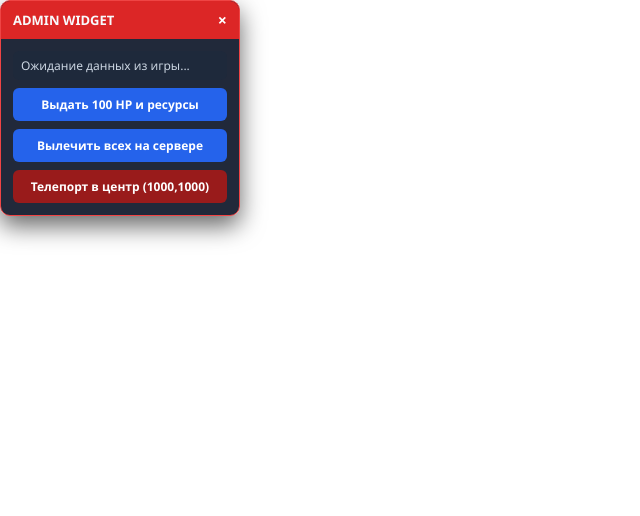
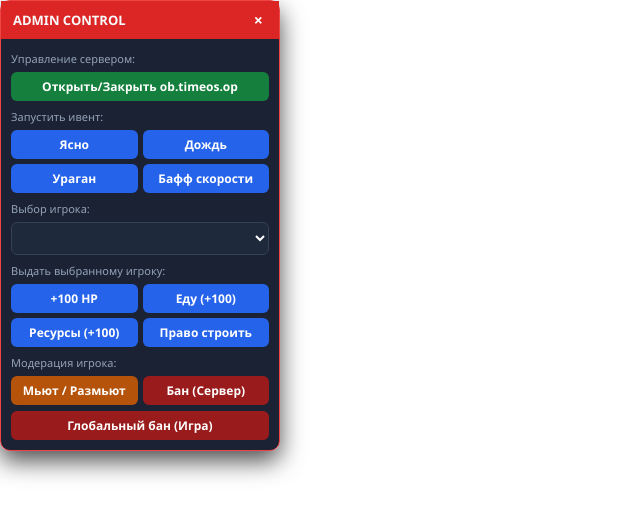
Before and after one commit to PROB7X/T-CH, a website: page widget.html in a window 1280 px wide. Shown: the whole page, without its empty margins (0-640 px from the left). Drawn offline with Linux system fonts and the light colour scheme.

Commit message:
Update widget.html

```diff
--- a/widget.html
+++ b/widget.html
@@ -6,86 +6,104 @@
         * { box-sizing: border-box; margin: 0; padding: 0; font-family: 'Segoe UI', sans-serif; user-select: none; }
         body { background: transparent; overflow: hidden; }
         .panel {
-            width: 240px;
-            background: rgba(15, 23, 42, 0.92);
-            border: 1px solid #ef4444;
-            border-radius: 10px;
-            color: #f8fafc;
-            box-shadow: 0 10px 25px rgba(0,0,0,0.6);
-            overflow: hidden;
+            width: 280px; background: rgba(15, 23, 42, 0.95); border: 1px solid #ef4444;
+            border-radius: 10px; color: #f8fafc; box-shadow: 0 10px 25px rgba(0,0,0,0.7);
         }
         .header {
-            background: #dc2626;
-            padding: 8px 12px;
-            font-size: 13px;
-            font-weight: bold;
-            display: flex;
-            justify-content: space-between;
-            align-items: center;
-            cursor: move; /* Курсор перетаскивания */
+            background: #dc2626; padding: 8px 12px; font-size: 13px; font-weight: bold;
+            display: flex; justify-content: space-between; align-items: center; cursor: move;
         }
-        .body { padding: 12px; display: flex; flex-direction: column; gap: 8px; }
-        .stats { font-size: 12px; color: #cbd5e1; background: #1e293b; padding: 6px 8px; border-radius: 6px; }
-        button {
-            background: #2563eb; color: #fff; border: none; padding: 8px;
-            border-radius: 6px; font-size: 12px; font-weight: 600; cursor: pointer;
-            transition: background 0.2s;
+        .body { padding: 10px; display: flex; flex-direction: column; gap: 6px; font-size: 12px; }
+        select, button {
+            width: 100%; padding: 6px 8px; border-radius: 6px; border: 1px solid #334155;
+            background: #1e293b; color: #fff; font-size: 12px; cursor: pointer;
         }
+        button { background: #2563eb; border: none; font-weight: 600; }
         button:hover { background: #1d4ed8; }
-        button.danger { background: #991b1b; }
-        .close-btn { background: none; border: none; color: white; font-size: 16px; cursor: pointer; padding: 0; min-width: auto; }
+        .grid2 { display: grid; grid-template-columns: 1fr 1fr; gap: 5px; }
+        .warn { background: #b45309; }
+        .danger { background: #991b1b; }
+        .success { background: #15803d; }
+        .close-btn { background: none; width: auto; padding: 0 4px; font-size: 16px; }
+        .label { color: #94a3b8; font-size: 11px; margin-top: 2px; }
     </style>
 </head>
 <body>
     <div class="panel">
         <div class="header" id="drag-handle">
-            <span>ADMIN WIDGET</span>
-            <button class="close-btn" onclick="sendCommand('close')">×</button>
+            <span>ADMIN CONTROL</span>
+            <button class="close-btn" onclick="send('close')">×</button>
         </div>
         <div class="body">
-            <div class="stats" id="info-box">Ожидание данных из игры...</div>
-            <button onclick="sendCommand('healAndRes')">Выдать 100 HP и ресурсы</button>
-            <button onclick="sendCommand('healAll')">Вылечить всех на сервере</button>
-            <button class="danger" onclick="sendCommand('teleportCenter')">Телепорт в центр (1000,1000)</button>
+            <div class="label">Управление сервером:</div>
+            <button class="success" id="btn-room2" onclick="send('toggleRoom2')">Открыть/Закрыть ob.timeos.op</button>
+
+            <div class="label">Запустить ивент:</div>
+            <div class="grid2">
+                <button onclick="send('setEvent', 'clear')">Ясно</button>
+                <button onclick="send('setEvent', 'rain')">Дождь</button>
+                <button onclick="send('setEvent', 'hurricane')">Ураган</button>
+                <button onclick="send('setEvent', 'buff')">Бафф скорости</button>
+            </div>
+
+            <div class="label">Выбор игрока:</div>
+            <select id="player-select"></select>
+
+            <div class="label">Выдать выбранному игроку:</div>
+            <div class="grid2">
+                <button onclick="give('hp')">+100 HP</button>
+                <button onclick="give('food')">Еду (+100)</button>
+                <button onclick="give('res')">Ресурсы (+100)</button>
+                <button onclick="give('build')">Право строить</button>
+            </div>
+
+            <div class="label">Модерация игрока:</div>
+            <div class="grid2">
+                <button class="warn" onclick="mod('mute')">Мьют / Размьют</button>
+                <button class="danger" onclick="mod('banRoom')">Бан (Сервер)</button>
+            </div>
+            <button class="danger" onclick="mod('banGlobal')">Глобальный бан (Игра)</button>
         </div>
     </div>
 
     <script>
-        // 1. Отправка команд в основной index.html
-        function sendCommand(cmd) {
-            window.parent.postMessage({ type: 'ADMIN_CMD', command: cmd }, '*');
+        function send(action, value = null, targetNick = null) {
+            window.parent.postMessage({ type: 'ADMIN_CMD', action, value, targetNick }, '*');
+        }
+        function give(item) {
+            const target = document.getElementById('player-select').value;
+            if (target) send('give', item, target);
+        }
+        function mod(action) {
+            const target = document.getElementById('player-select').value;
+            if (target) send(action, null, target);
         }
 
-        // 2. Получение данных от index.html для отображения в виджете
-        window.addEventListener('message', (event) => {
-            if (event.data && event.data.type === 'GAME_STATS') {
-                const { hp, wood, stone, playersCount } = event.data;
-                document.getElementById('info-box').innerHTML =
-                    `HP: <b>${hp}</b> | Дерево: <b>${wood}</b> | Камень: <b>${stone}</b><br>Игроков онлайн: <b>${playersCount}</b>`;
+        window.addEventListener('message', (e) => {
+            if (e.data?.type === 'UPDATE_ADMIN_LIST') {
+                const sel = document.getElementById('player-select');
+                const current = sel.value;
+                sel.innerHTML = '';
+                e.data.players.forEach(nick => {
+                    const opt = document.createElement('option');
+                    opt.value = nick; opt.textContent = nick;
+                    sel.appendChild(opt);
+                });
+                if (e.data.players.includes(current)) sel.value = current;
             }
         });
 
-        // 3. Логика перетаскивания (передаём смещение мыши/пальца родительскому окну)
         const handle = document.getElementById('drag-handle');
-        let isDragging = false, startX, startY;
-
+        let dragging = false, sx, sy;
         handle.addEventListener('pointerdown', (e) => {
-            isDragging = true;
-            startX = e.clientX;
-            startY = e.clientY;
+            dragging = true; sx = e.clientX; sy = e.clientY;
             handle.setPointerCapture(e.pointerId);
         });
-
         handle.addEventListener('pointermove', (e) => {
-            if (!isDragging) return;
-            window.parent.postMessage({
-                type: 'DRAG_WIDGET',
-                dx: e.clientX - startX,
-                dy: e.clientY - startY
-            }, '*');
+            if (!dragging) return;
+            window.parent.postMessage({ type: 'DRAG_WIDGET', dx: e.clientX - sx, dy: e.clientY - sy }, '*');
         });
-
-        handle.addEventListener('pointerup', () => { isDragging = false; });
+        handle.addEventListener('pointerup', () => dragging = false);
     </script>
 </body>
 </html>
```
